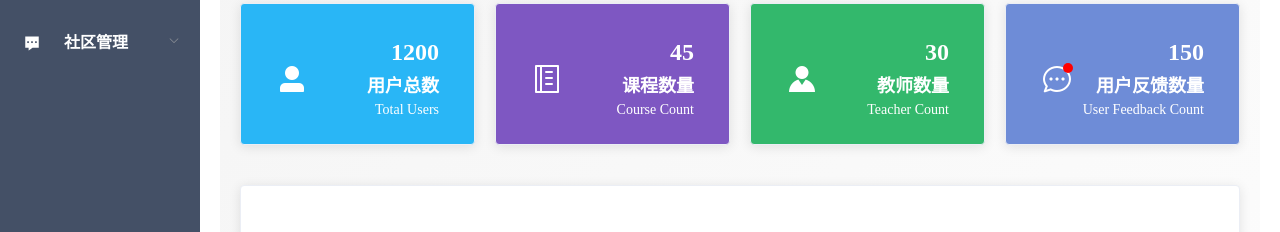
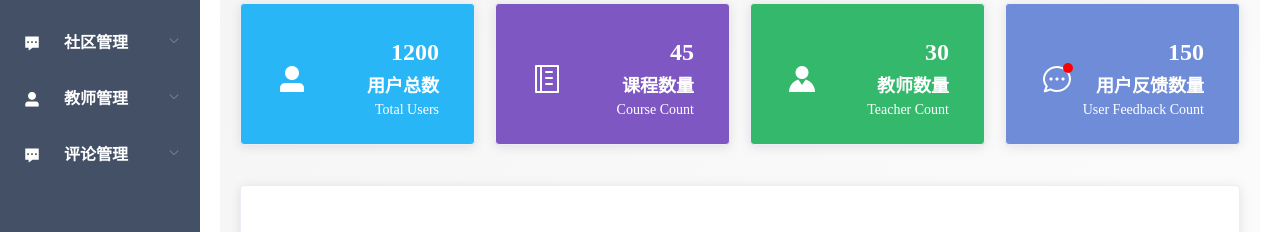
Before and after one commit to itdyl678/education_v, a Vue app: page /homes in a window 1280 px wide. Shown: the part 214-446 px from the top of the page. Built offline with nearby package versions, Linux system fonts and the light colour scheme; sample sign-in values are in the browser's storage.

Commit message:
2024/12/12

```diff
--- a/src/App.vue
+++ b/src/App.vue
@@ -8,7 +8,9 @@
 export default {
   name: 'App',
   data() {
-    return
+    return {
+
+    }
   },
 }
 </script>
--- a/src/views/home/sidebarMenu/Sidebars .vue
+++ b/src/views/home/sidebarMenu/Sidebars .vue
@@ -20,30 +20,41 @@
                     <i class="el-icon-reading main-menu-icon"></i>
                     <span class="main-menu-title">课程管理</span>
                 </template>
-                <el-menu-item index="course-option1" class="sub-menu-item">选项1</el-menu-item>
+                <el-menu-item index="course-option1" class="sub-menu-item">课程信息</el-menu-item>
                 <el-menu-item index="course-option2" class="sub-menu-item">选项2</el-menu-item>
-                <el-menu-item index="course-option3" class="sub-menu-item">选项3</el-menu-item>
-                <el-menu-item index="course-option4" class="sub-menu-item">选项4</el-menu-item>
             </el-submenu>
             <el-submenu index="3">
                 <template slot="title">
                     <i class="el-icon-video-play main-menu-icon"></i>
                     <span class="main-menu-title">视频管理</span>
                 </template>
-                <el-menu-item index="videos-option1" class="sub-menu-item">选项1</el-menu-item>
+                <el-menu-item index="videos-option1" class="sub-menu-item">视频信息</el-menu-item>
                 <el-menu-item index="videos-option2" class="sub-menu-item">选项2</el-menu-item>
-                <el-menu-item index="videos-option3" class="sub-menu-item">选项3</el-menu-item>
-                <el-menu-item index="videos-option4" class="sub-menu-item">选项4</el-menu-item>
             </el-submenu>
             <el-submenu index="4">
                 <template slot="title">
                     <i class="el-icon-s-comment main-menu-icon"></i>
                     <span class="main-menu-title">社区管理</span>
                 </template>
-                <el-menu-item index="community-option1" class="sub-menu-item">选项1</el-menu-item>
+                <el-menu-item index="community-option1" class="sub-menu-item">社区信息</el-menu-item>
                 <el-menu-item index="community-option2" class="sub-menu-item">选项2</el-menu-item>
-                <el-menu-item index="community-option3" class="sub-menu-item">选项3</el-menu-item>
-                <el-menu-item index="community-option4" class="sub-menu-item">选项4</el-menu-item>
+            </el-submenu>
+             <el-submenu index="5">
+                <template slot="title">
+                    <i class="el-icon-user-solid main-menu-icon"></i>
+                    <span class="main-menu-title">教师管理</span>
+                </template>
+                <el-menu-item index="community-option1" class="sub-menu-item">教师信息</el-menu-item>
+                <el-menu-item index="community-option2" class="sub-menu-item">选项2</el-menu-item>
+            </el-submenu>
+            <el-submenu index="4">
+                <template slot="title">
+                    <i class="el-icon-s-comment main-menu-icon"></i>
+                    <span class="main-menu-title">评论管理</span>
+                </template>
+                <el-menu-item index="community-option1" class="sub-menu-item">教师评论</el-menu-item>
+                <el-menu-item index="community-option2" class="sub-menu-item">课程评论</el-menu-item>
+                <el-menu-item index="community-option3" class="sub-menu-item">直播评论</el-menu-item>
             </el-submenu>
         </el-menu>
     </div>
```
